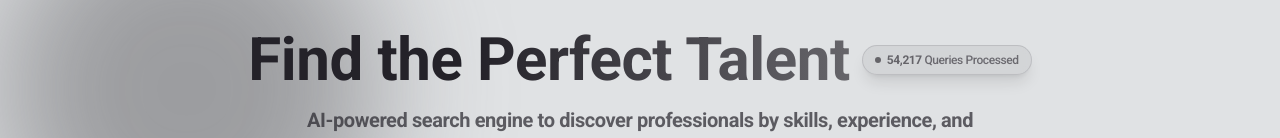
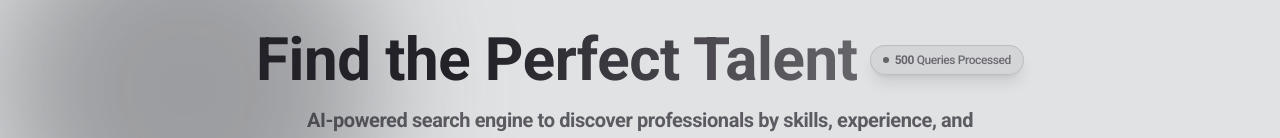
Before and after one commit to Adiiiicodes/Huntly-FE, a Next.js app: page / in a window 1280 px wide. Shown: the part 146-284 px from the top of the page. Built offline with nearby package versions, Linux system fonts and the light colour scheme; no server answers.

Commit message:
numbers in counter

```diff
--- a/src/components/QueryCounter.tsx
+++ b/src/components/QueryCounter.tsx
@@ -4,7 +4,7 @@ import { useEffect, useState } from 'react';
 import { motion } from 'framer-motion';
 
 export default function QueryCounter() {
-  const [count, setCount] = useState<number>(54217); // Start with a default value
+  const [count, setCount] = useState<number>(500); // Start with a default value
   const [isLoading, setIsLoading] = useState<boolean>(false);
   const [isConnected, setIsConnected] = useState<boolean>(true);
 
```
